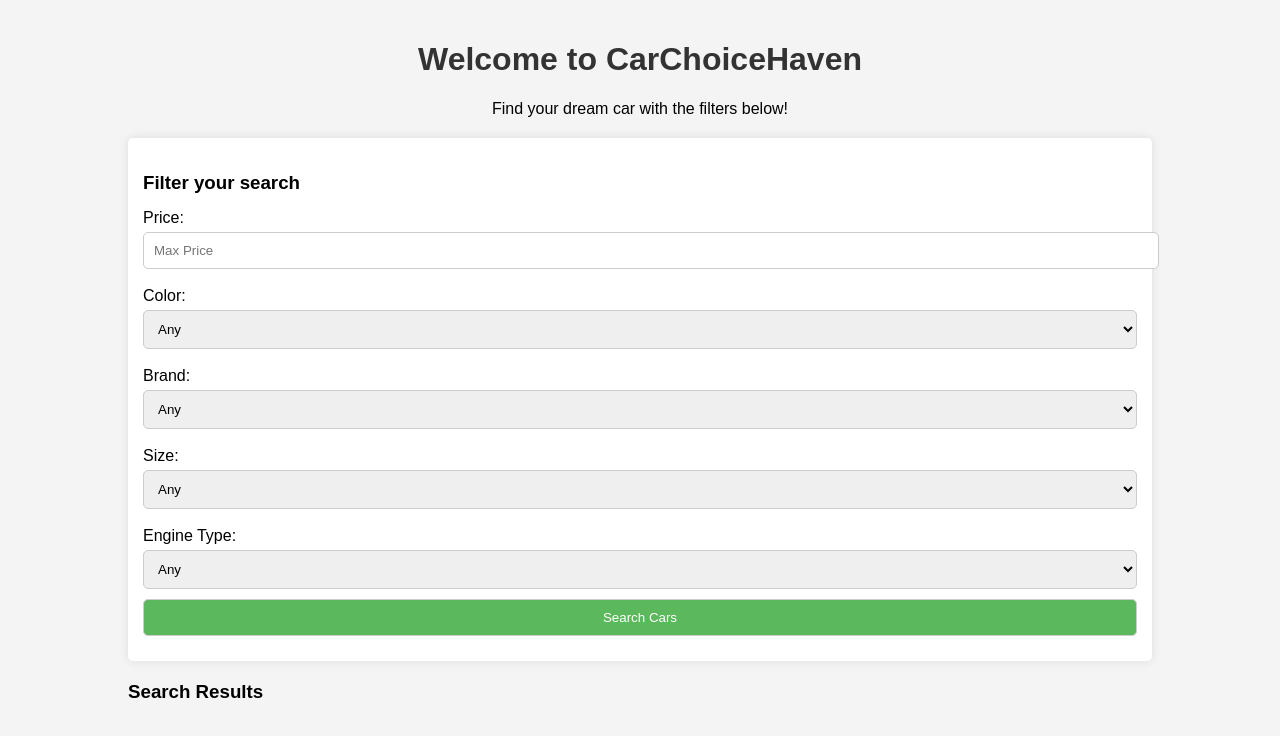
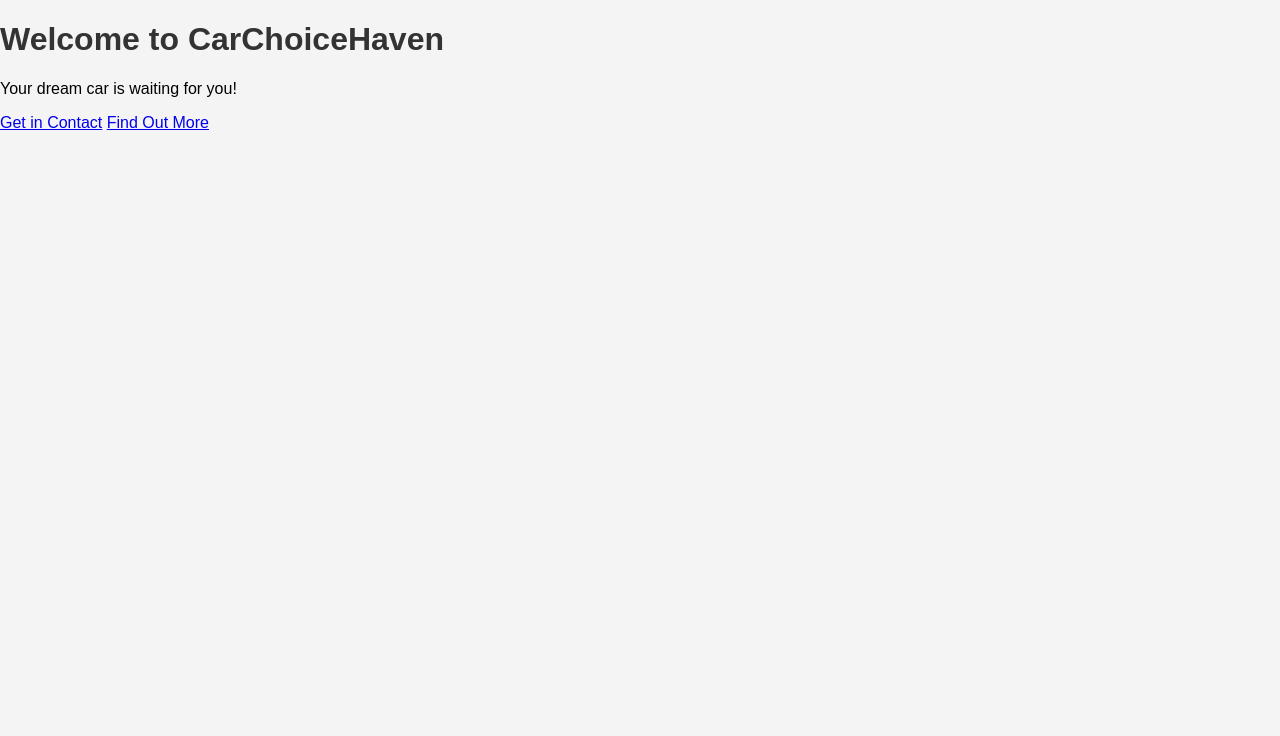
Before and after one commit to Carchoicehaven/carchoicehaven.github.io, a plain HTML site: page index.html in a window 1280 px wide. Drawn offline with Linux system fonts and the light colour scheme.

Commit message:
Update index.html

```diff
--- a/index.html
+++ b/index.html
@@ -3,72 +3,19 @@
 <head>
   <meta charset="UTF-8">
   <meta name="viewport" content="width=device-width, initial-scale=1.0">
-  <title>CarChoiceHaven - Find Your Dream Car</title>
+  <title>CarChoiceHaven</title>
   <link rel="stylesheet" href="styles.css">
-  <!-- Google Custom Search Engine Script -->
-  <script async src="https://cse.google.com/cse.js?cx=8553a4865f5e64066"></script>
 </head>
 <body>
-  <div class="container">
-    <header>
+  <div class="hero-section">
+    <div class="overlay">
       <h1>Welcome to CarChoiceHaven</h1>
-      <p>Find your dream car with the filters below!</p>
-    </header>
-
-    <!-- Filter Section -->
-    <div class="filter-section">
-      <h3>Filter your search</h3>
-      <form id="filterForm">
-        <label for="price">Price:</label>
-        <input type="number" id="price" name="price" placeholder="Max Price" />
-
-        <label for="color">Color:</label>
-        <select id="color" name="color">
-          <option value="">Any</option>
-          <option value="red">Red</option>
-          <option value="blue">Blue</option>
-          <option value="black">Black</option>
-          <option value="white">White</option>
-        </select>
-
-        <label for="brand">Brand:</label>
-        <select id="brand" name="brand">
-          <option value="">Any</option>
-          <option value="toyota">Toyota</option>
-          <option value="ford">Ford</option>
-          <option value="bmw">BMW</option>
-        </select>
-
-        <label for="size">Size:</label>
-        <select id="size" name="size">
-          <option value="">Any</option>
-          <option value="compact">Compact</option>
-          <option value="sedan">Sedan</option>
-          <option value="suv">SUV</option>
-        </select>
-
-        <label for="engine">Engine Type:</label>
-        <select id="engine" name="engine">
-          <option value="">Any</option>
-          <option value="petrol">Petrol</option>
-          <option value="diesel">Diesel</option>
-          <option value="electric">Electric</option>
-        </select>
-
-        <button type="submit">Search Cars</button>
-      </form>
-    </div>
-
-    <!-- Google Custom Search Box -->
-    <div class="gcse-search"></div>
-
-    <!-- Results Section -->
-    <div id="resultsSection" class="results-section">
-      <h3>Search Results</h3>
-      <div id="results"></div>
+      <p>Your dream car is waiting for you!</p>
+      <div class="button-container">
+        <a href="#contact" class="button">Get in Contact</a>
+        <a href="#learn-more" class="button">Find Out More</a>
+      </div>
     </div>
   </div>
-
-  <script src="script.js"></script>
 </body>
 </html>
```
